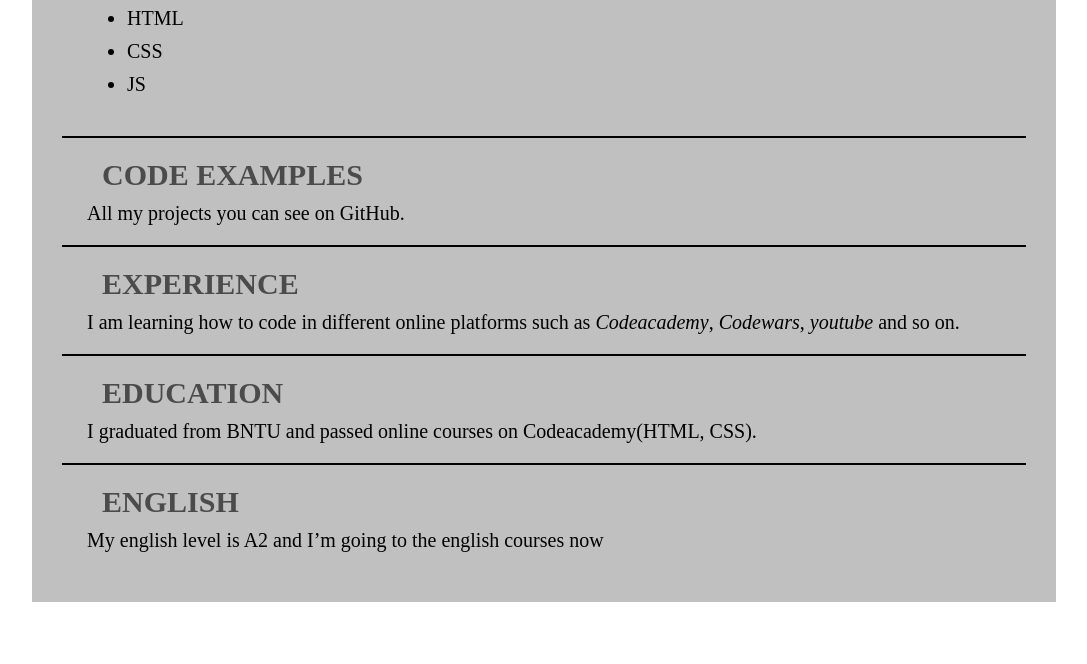
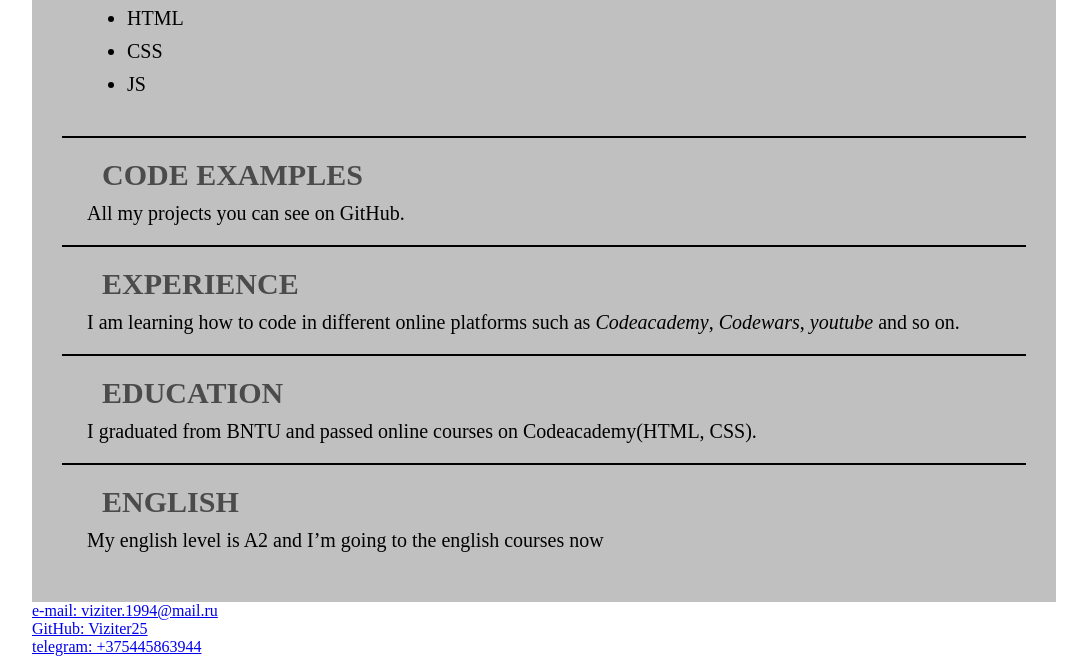
Before and after one commit to Viziter25/rsschool-cv, a plain HTML site: page index.html in a window 1280 px wide. Shown: the part 724-1388 px from the top of the page, without its empty margins (96-1183 px from the left). Before the commit the page ends 1334 px from the top, so only its background shows below. Drawn offline with Linux system fonts and the light colour scheme.

Commit message:
feat: add footer

```diff
--- a/index.html
+++ b/index.html
@@ -72,9 +72,25 @@
                 <h3 class="main__title">English</h3>
                 <p class="main__text">My english level is A2 and I’m going to the english courses now</p>
             </div>
+        </main>
 
+        <footer class="footer">
+            <div class="footer__item">
+                <a class="footer-link" href="mailto:viziter.1994@mail.ru" target="_blank">e-mail: viziter.1994@mail.ru</a>
+            </div>
 
-        </main>
+            <div class="footer__item">
+                <a class="footer-link" href="https://github.com/Viziter25"
+                target="_blank">GitHub: Viziter25</a>
+            </div>
+
+            <div class="footer__item">
+                <a class="footer-link" href="https://t.me/+375445863944"
+                target="_blank">telegram: +375445863944</a>
+            </div>
+
+        </footer>
+
     </div>
 
 
```
